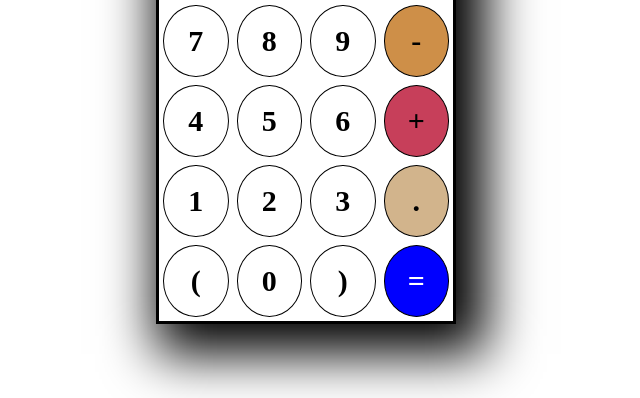
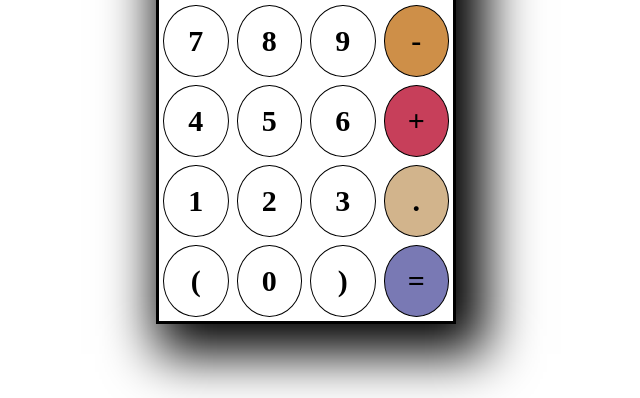
Before and after one commit to Winfredo/Calculator-App, a plain HTML site: page index.html in a window 1280 px wide. Shown: the part 402-800 px from the top of the page, without its empty margins (334-974 px from the left). Drawn offline with Linux system fonts and the light colour scheme.

Commit message:
Made some changes.

```diff
--- a/style.css
+++ b/style.css
@@ -6,9 +6,11 @@
 
 body{
     background-image: url("wallpaper.jpg");
+
 }
 .container{
     max-width: 300px;
+    margin-bottom: 10px;
     border: 3px solid black;
     margin: 30vh auto 0 auto;
     box-shadow: 15px 15px 50px 15px;
@@ -51,7 +53,12 @@ body{
 }
 
 #equalsign{
-    background-color: blue;
+    background-color: rgb(121, 121, 180);
+    color: black;
+
+}
+
+#equalsign:hover{
     color: white;
 }
 
```
